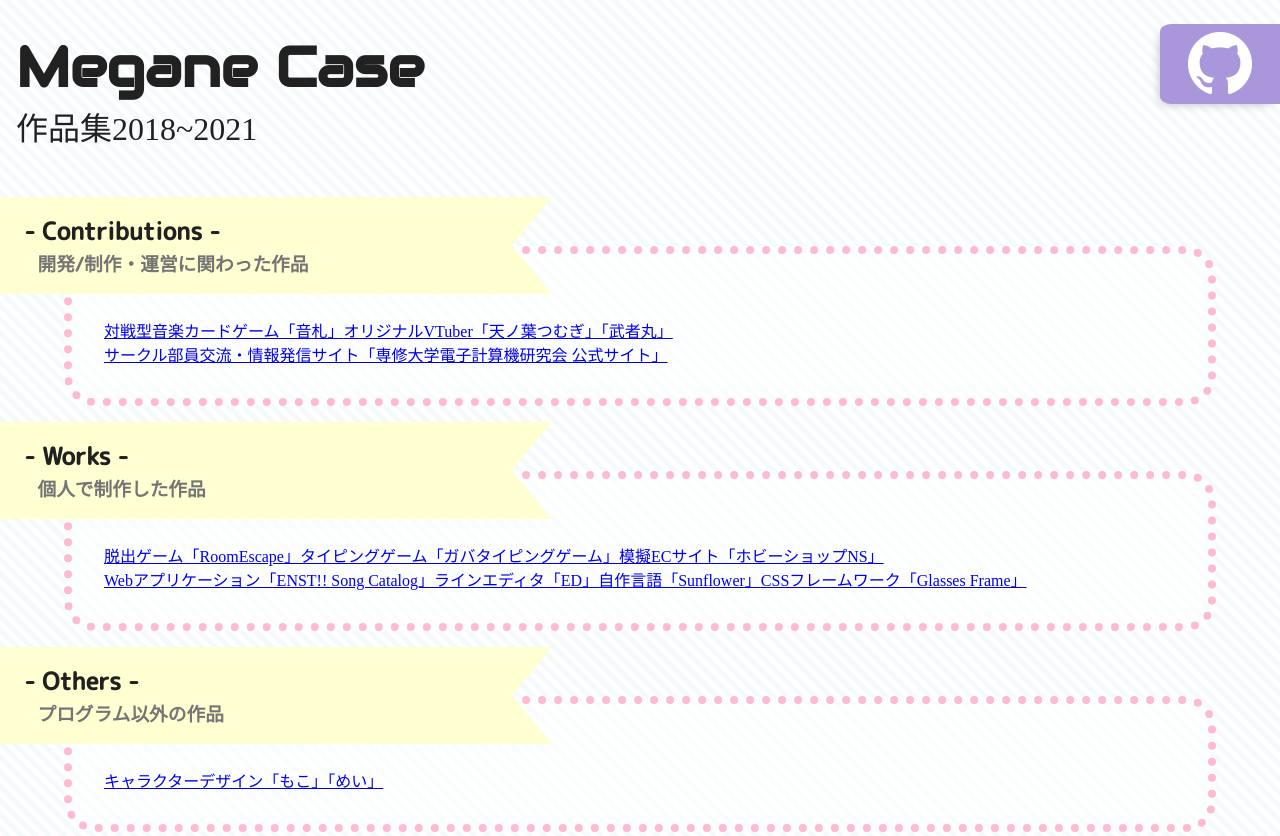
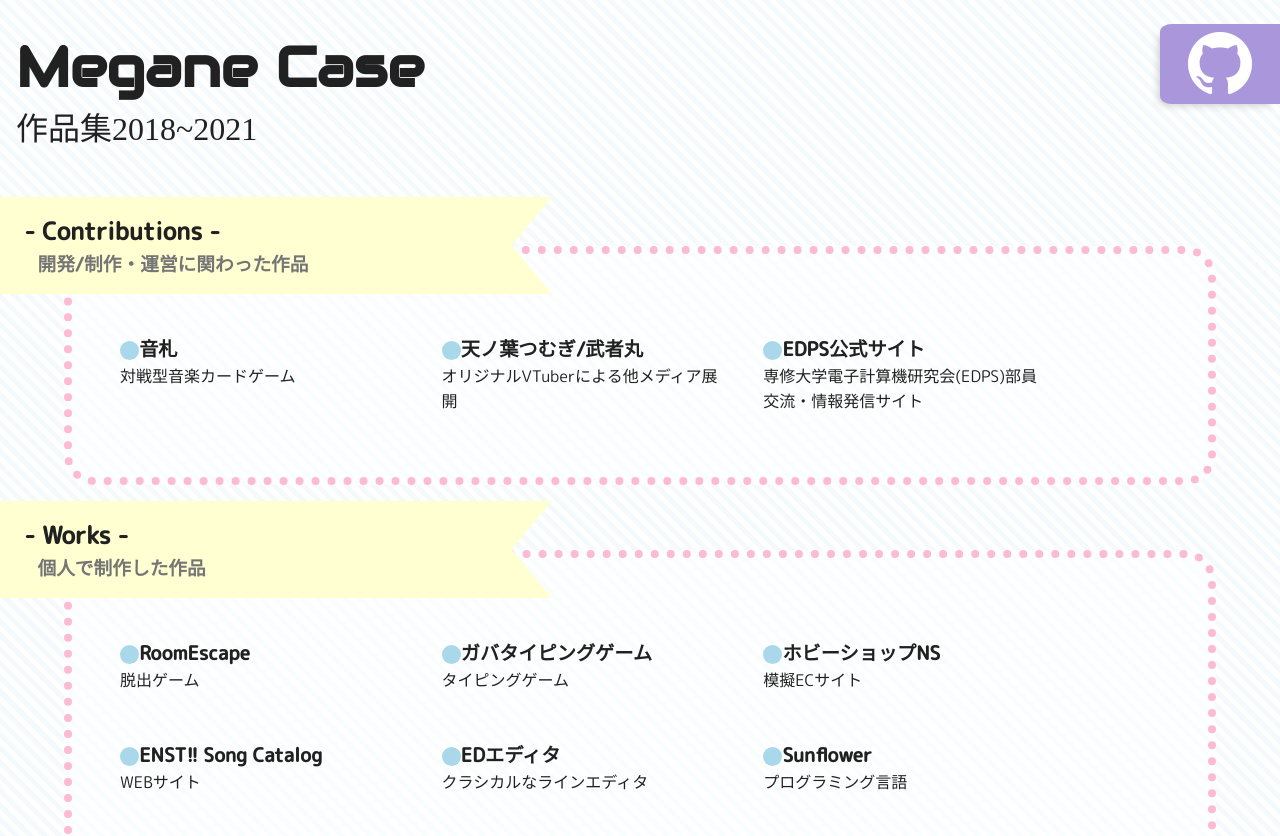
Before and after one commit to ne30MEGANE/ne30MEGANE.github.io, a Vue app: page /#/ in a window 1280 px wide. Shown: the top 836 px of the page. Built offline with nearby package versions, Linux system fonts and the light colour scheme; a web font is replaced by a local one; what vue-head would draw is missing.

Commit message:
リストのスタイル設定

```diff
--- a/src/views/Home.vue
+++ b/src/views/Home.vue
@@ -5,9 +5,23 @@
       <h3>開発/制作・運営に関わった作品</h3>
     </div>
     <div class="links">
-      <router-link to="/otofuda">対戦型音楽カードゲーム「音札」</router-link>
-      <router-link to="/mugimusya">オリジナルVTuber「天ノ葉つむぎ」「武者丸」</router-link>
-      <router-link to="/">サークル部員交流・情報発信サイト「専修大学電子計算機研究会 公式サイト」</router-link>
+      <router-link to="/otofuda">
+        <div class="item">
+          <b>音札</b><br>対戦型音楽カードゲーム
+        </div>
+      </router-link>
+
+      <router-link to="/mugimusya">
+        <div class="item">
+          <b>天ノ葉つむぎ/武者丸</b><br>オリジナルVTuberによる他メディア展開
+        </div>
+      </router-link>
+
+      <router-link to="/">
+        <div class="item">
+          <b>EDPS公式サイト</b><br>専修大学電子計算機研究会(EDPS)部員交流・情報発信サイト
+        </div>
+      </router-link>
     </div>
 
     <div class="index">
@@ -15,13 +29,47 @@
       <h3>個人で制作した作品</h3>
     </div>
     <div class="links">
-      <router-link to="/">脱出ゲーム「RoomEscape」</router-link>
-      <router-link to="/">タイピングゲーム「ガバタイピングゲーム」</router-link>
-      <router-link to="/">模擬ECサイト「ホビーショップNS」</router-link>
-      <router-link to="/">Webアプリケーション「ENST!! Song Catalog」</router-link>
-      <router-link to="/">ラインエディタ「ED」</router-link>
-      <router-link to="/">自作言語「Sunflower」</router-link>
-      <router-link to="/">CSSフレームワーク「Glasses Frame」</router-link>
+      <router-link to="/">
+        <div class="item">
+          <b>RoomEscape</b><br>脱出ゲーム
+        </div>
+      </router-link>
+
+      <router-link to="/">
+        <div class="item">
+          <b>ガバタイピングゲーム</b><br>タイピングゲーム
+        </div>
+      </router-link>
+
+      <router-link to="/">
+        <div class="item">
+          <b>ホビーショップNS</b><br>模擬ECサイト
+        </div>
+      </router-link>
+
+      <router-link to="/">
+        <div class="item">
+          <b>ENST!! Song Catalog</b><br>WEBサイト
+        </div>
+      </router-link>
+
+      <router-link to="/">
+        <div class="item">
+          <b>EDエディタ</b><br>クラシカルなラインエディタ
+        </div>
+      </router-link>
+
+      <router-link to="/">
+        <div class="item">
+          <b>Sunflower</b><br>プログラミング言語
+        </div>
+      </router-link>
+
+      <router-link to="/">
+        <div class="item">
+          <b>Glasses Frame</b><br>CSSフレームワーク
+        </div>
+      </router-link>
     </div>
 
     <div class="index">
@@ -29,7 +77,11 @@
       <h3>プログラム以外の作品</h3>
     </div>
     <div class="links">
-      <router-link to="/">キャラクターデザイン「もこ」「めい」</router-link>
+      <router-link to="/">
+        <div class="item">
+          <b>もこ/めい</b><br>キャラクターデザイン
+        </div>
+      </router-link>
     </div>
   </div>
 </template>
@@ -99,6 +151,28 @@ export default {
     border-radius: 30px;
     border: 8px dotted $third_color;
     background-color: #ffffff80;
+
+    a{ // router-link
+      text-decoration: none;
+      color: $text_main;
+      font-family: 'M PLUS Rounded 1c', sans-serif;
+      flex-basis: 30%;
+      .item{
+        padding: 1em 1em 2em;
+        >b{
+          font-size: larger;
+          &::before{
+            content: "";
+            display: inline-block;
+            width: 1em;
+            height: 1em;
+            border-radius: 50%;
+            background-color: #A8D8EA;
+            vertical-align: middle;
+          }
+        }
+      }
+    }
   }
 }
 </style>
```
